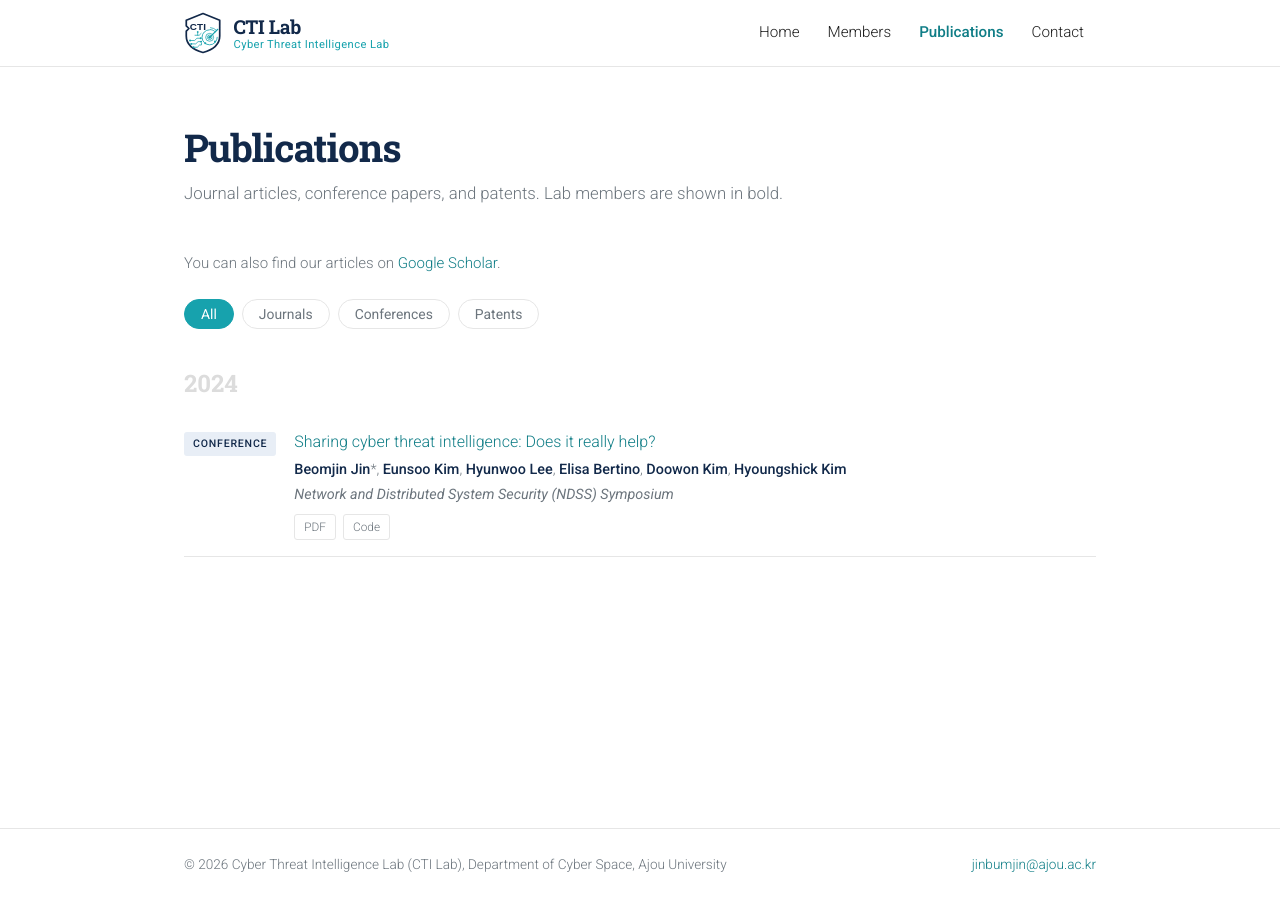
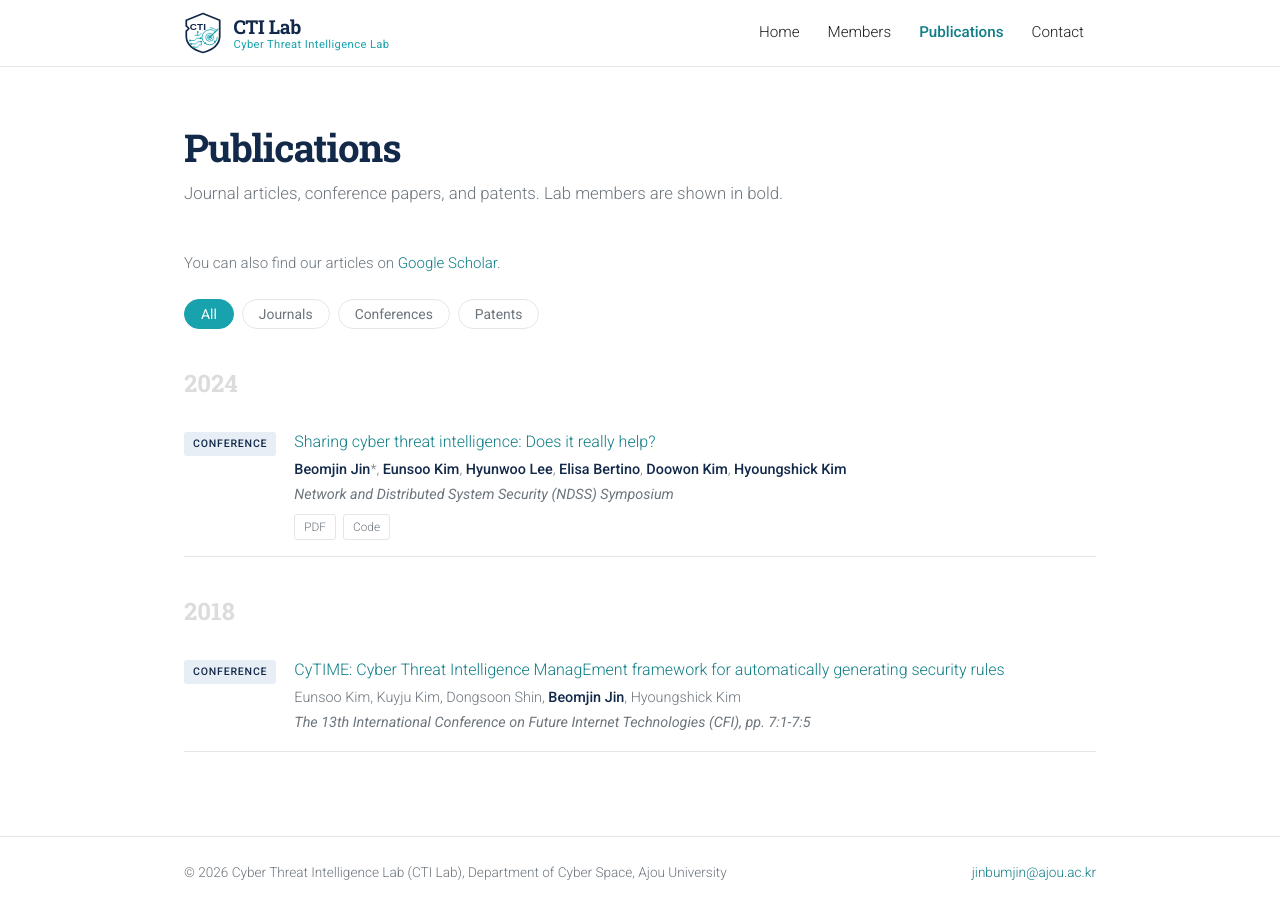
Before and after one commit to BJJINE/BJJINE.github.io, a Jekyll site: the page built from _pages/publications.html, in a window 1280 px wide. Built offline with Jekyll 4.4.1, drawn with Linux system fonts in a browser that asks for light colours; some of the changed lines change nothing that is shown.

Commit message:
Update 2018-08-01-cytime.md

```diff
--- a/_publications/2018-08-01-cytime.md
+++ b/_publications/2018-08-01-cytime.md
@@ -1,4 +1,3 @@
-# _publications/2018-08-01-cytime.md
 ---
 title: "CyTIME: Cyber Threat Intelligence ManagEment framework for automatically generating security rules"
 collection: publications
```
